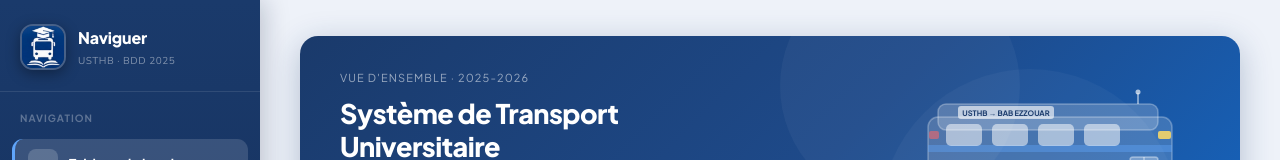
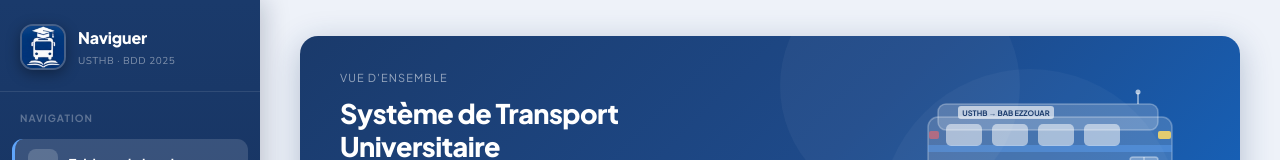
Before and after one commit to bchraaaa2-arch/transport-universitaire, a Next.js app: page / in a window 1280 px wide. Shown: the top 160 px of the page. Built offline with nearby package versions, Linux system fonts and the light colour scheme.

Commit message:
Update overview section text
Removed the date from the overview section.

```diff
--- a/src/pages/index.js
+++ b/src/pages/index.js
@@ -54,7 +54,7 @@ export default function Dashboard() {
             fontSize: 11, color: 'rgba(255,255,255,0.55)',
             letterSpacing: '0.1em', textTransform: 'uppercase',
             fontFamily: 'Plus Jakarta Sans, sans-serif', marginBottom: 10,
-          }}>Vue d'ensemble · 2025-2026</div>
+          }}>Vue d'ensemble</div>
 
           <h1 style={{
             fontSize: 27, fontWeight: 800, color: '#ffffff',
```
